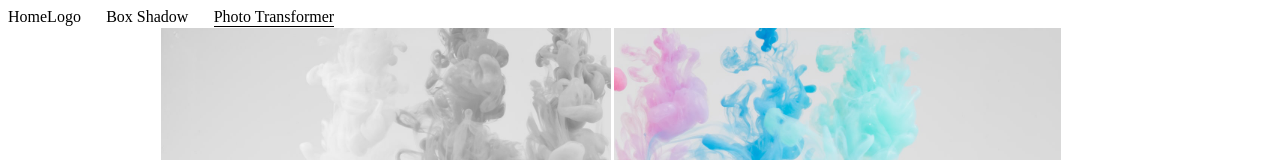
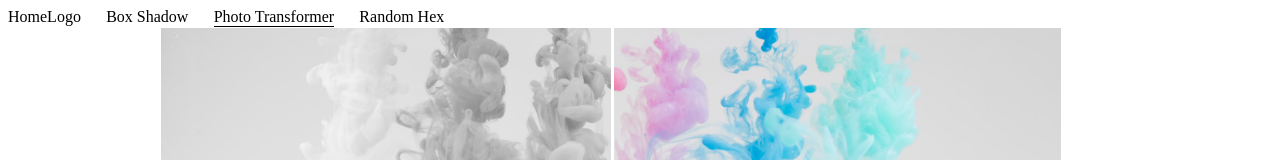
Before and after one commit to Andrewf9001/react-widgets, a React (Create React App) app: page /photo-transformer in a window 1280 px wide. Shown: the top 160 px of the page. Built offline with nearby package versions, Linux system fonts and the light colour scheme.

Commit message:
routed to random hex page

```diff
--- a/src/components/navigation/Navbar.jsx
+++ b/src/components/navigation/Navbar.jsx
@@ -7,6 +7,7 @@ const Navbar = () => {
 
       <NavLink to="/box-shadow">Box Shadow</NavLink>
       <NavLink to="/photo-transformer">Photo Transformer</NavLink>
+      <NavLink to="/random-hex">Random Hex</NavLink>
     </div>
   );
 };
--- a/src/styles/pages/photo-transformer.scss
+++ b/src/styles/pages/photo-transformer.scss
@@ -1,4 +1,8 @@
 .photo-transformer-container {
+  display: flex;
+  flex-direction: column;
+  justify-content: center;
+  align-items: center;
   border: 1px solid white;
   height: 600px;
   width: 900px;
```
